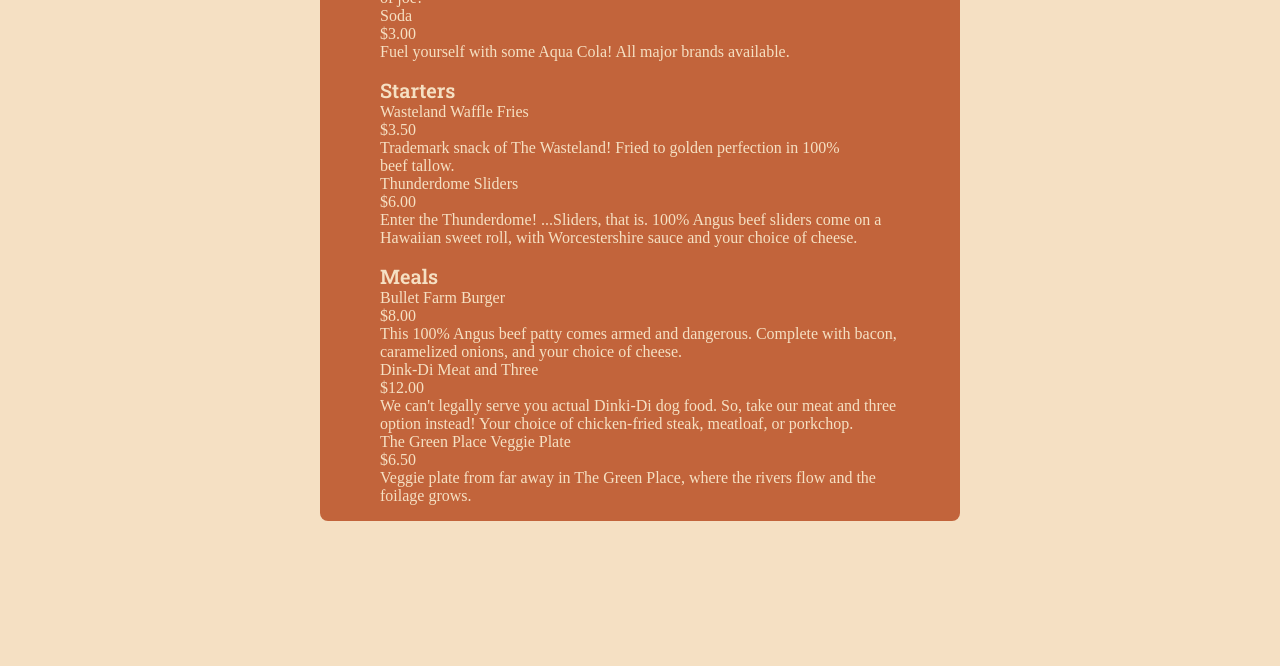
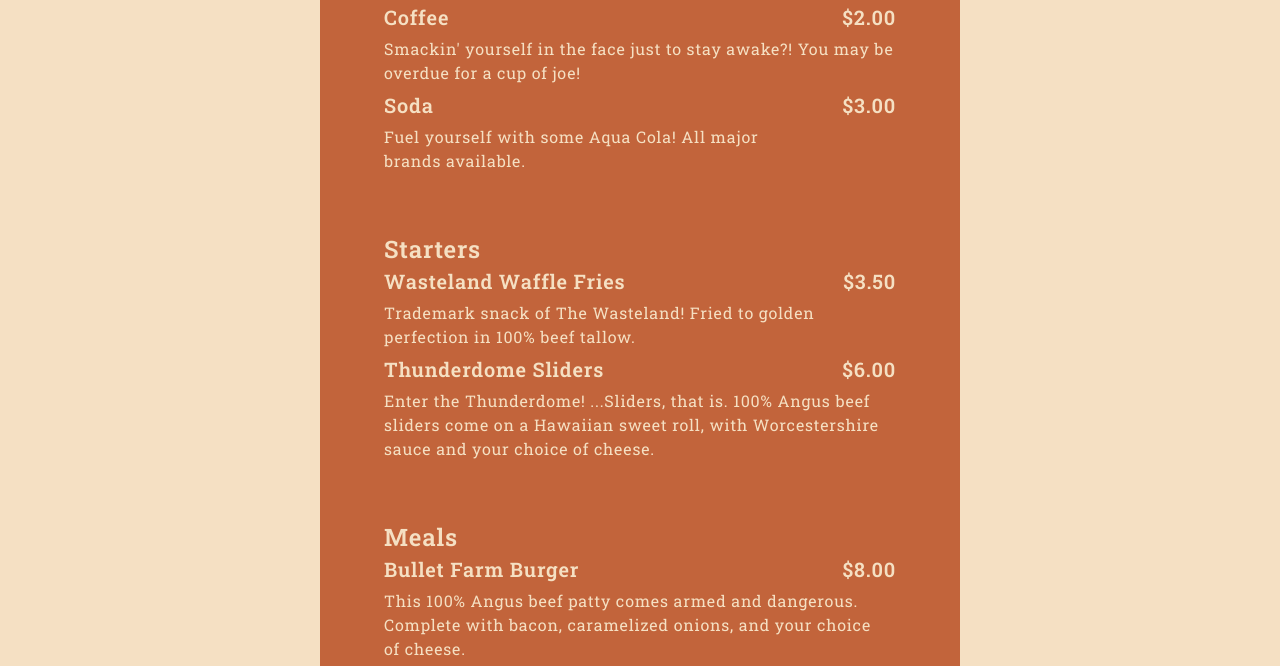
Before and after one commit to SamsDevLab/restaurant-page, a website built with webpack: page src/template.html in a window 1280 px wide. Shown: the part 468-1134 px from the top of the page. Before the commit the page ends 989 px from the top, so only its background shows below. Built offline with nearby package versions, Linux system fonts and the light colour scheme; a web font is replaced by a local one.

Commit message:
Style menu
Bold titles, add padding to menu-div, add gap between sections,
set font-style, etc.

```diff
--- a/src/styles.css
+++ b/src/styles.css
@@ -223,16 +223,51 @@ body {
   display: flex;
   flex-direction: column;
   align-items: center;
-  gap: 1rem;
-  padding: 1rem 0 1rem 0;
+  /* gap: 1rem; */
+  padding: 3rem 2rem 3rem 2rem;
+  margin-bottom: 2rem;
 }
 
 .menu-div h2 {
   font-family: "RobotoSlabBold";
   font-size: 2.5rem;
+  align-self: center;
 }
 
-.menu-div h3 {
+/* Sections */
+.section {
+  display: flex;
+  flex-direction: column;
+  gap: 0.5rem;
+  width: 100%;
+  padding: 2rem;
+  line-height: 1.5rem;
+  letter-spacing: 0.05rem;
+}
+
+.section .section-header {
+  font-family: "RobotoSlabSemiBold";
+  font-size: 1.5rem;
+}
+
+.section .item-div {
+  display: flex;
+  flex-direction: column;
+  gap: 0.5rem;
+}
+
+.section .item-header-div {
+  display: flex;
+  justify-content: space-between;
+}
+
+.item-div .item-header,
+.item-div .item-price {
   font-family: "RobotoSlabSemiBold";
   font-size: 1.25rem;
 }
+
+.item-div .item-description {
+  font-family: "RobotoSlabReg";
+  font-size: 1rem;
+}
```
